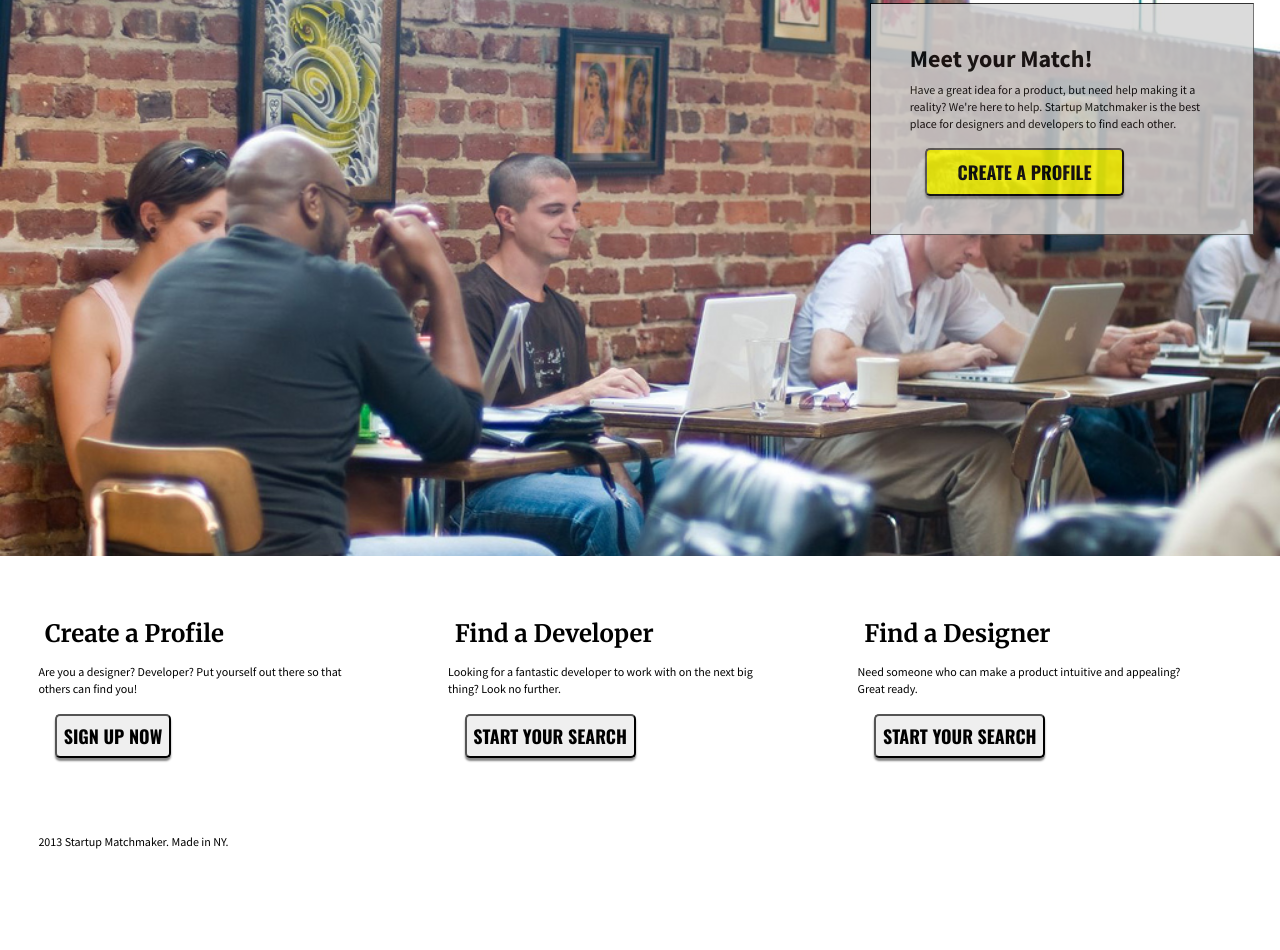
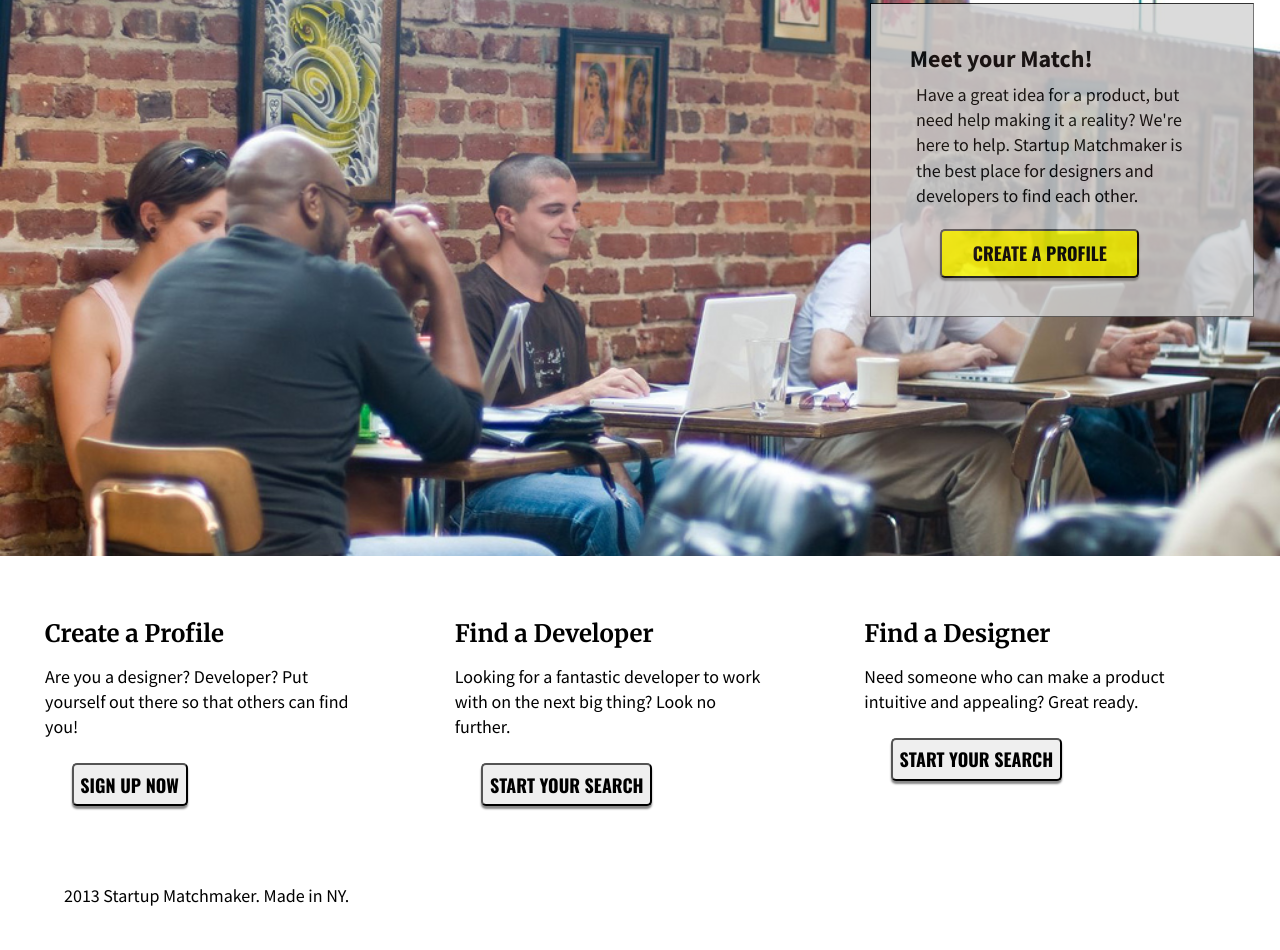
Before and after one commit to nstepheyim/Matchmaker, a plain HTML site: page index.html in a window 1280 px wide. Shown: the part 260-1210 px from the top of the page. Before the commit the page ends 1150 px from the top, so only its background shows below. Drawn offline with nearby package versions, Linux system fonts and the light colour scheme.

Commit message:
fixed margins

```diff
--- a/css/style.css
+++ b/css/style.css
@@ -138,16 +138,15 @@ main div section {
 }
 
 section.awesome {
-     float: left;
-     width: 30%;
+     width: 100%;
      padding: 2%;
      margin: 1%;
 }
 
 
 p {
-     font-size: 1em;
-     margin-top: 2%;
+     font-size: 1.5em;
+     margin: 2%;
 }
 
 footer p {
@@ -164,7 +163,7 @@ button {
      font-size: 1.5em;
      padding: 2%;
      margin-top: 5%;
-     margin-left: 5%;
+     margin-left: 10%;
      box-shadow:0px 3px 2px #888888;
      border-radius: 5px;
      text-align: center;
@@ -199,6 +198,16 @@ li a {
      text-decoration: none;
 }
 
+section.awesome {
+     float: left;
+     width: 30%;
+     padding: 2%;
+     margin: 1%;
+}
+
+
+
+
 footer {
      clear: both;
 }
@@ -207,13 +216,6 @@ header img {
      display: none;
 }
 
-
-
-aside section {
-     padding: 2%;
-     width: 33.333%;
-     float: left;
-}
 
 /***** desktop 1024 *****/
 
```
